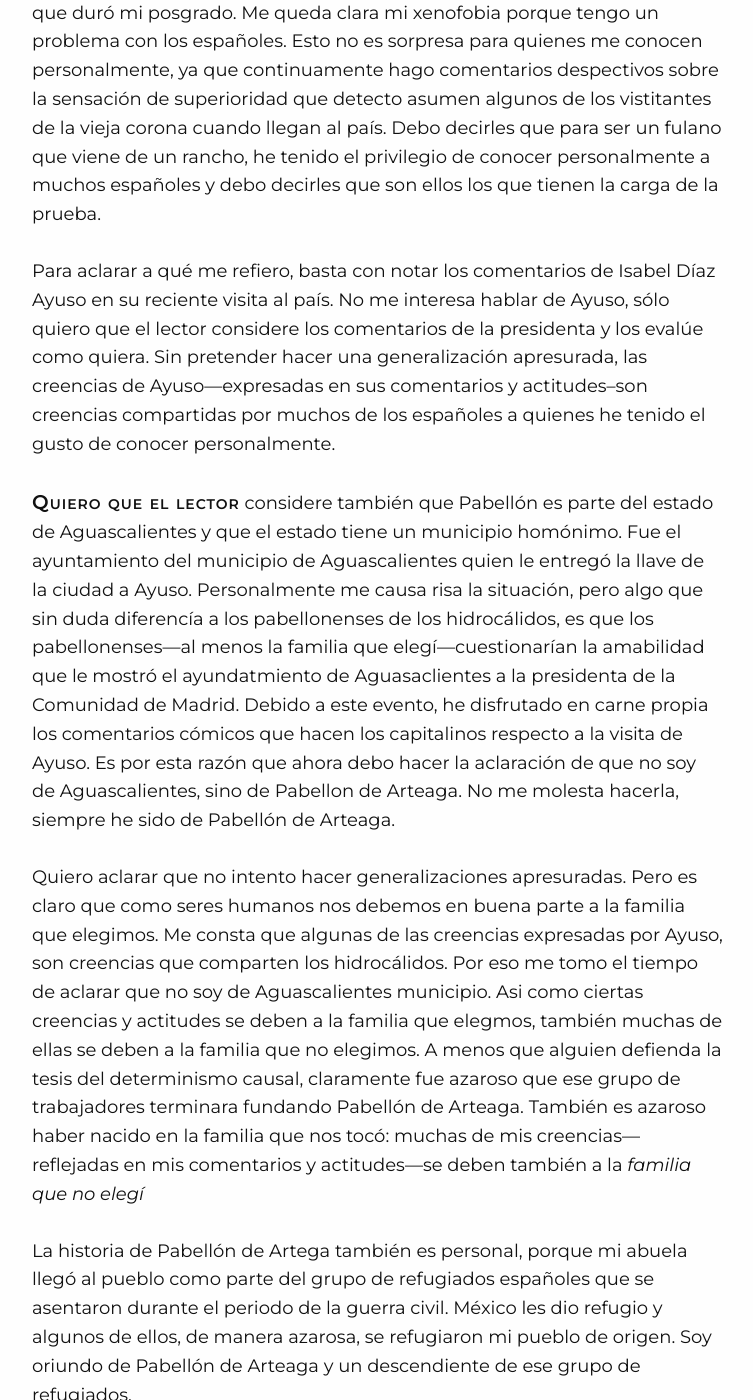
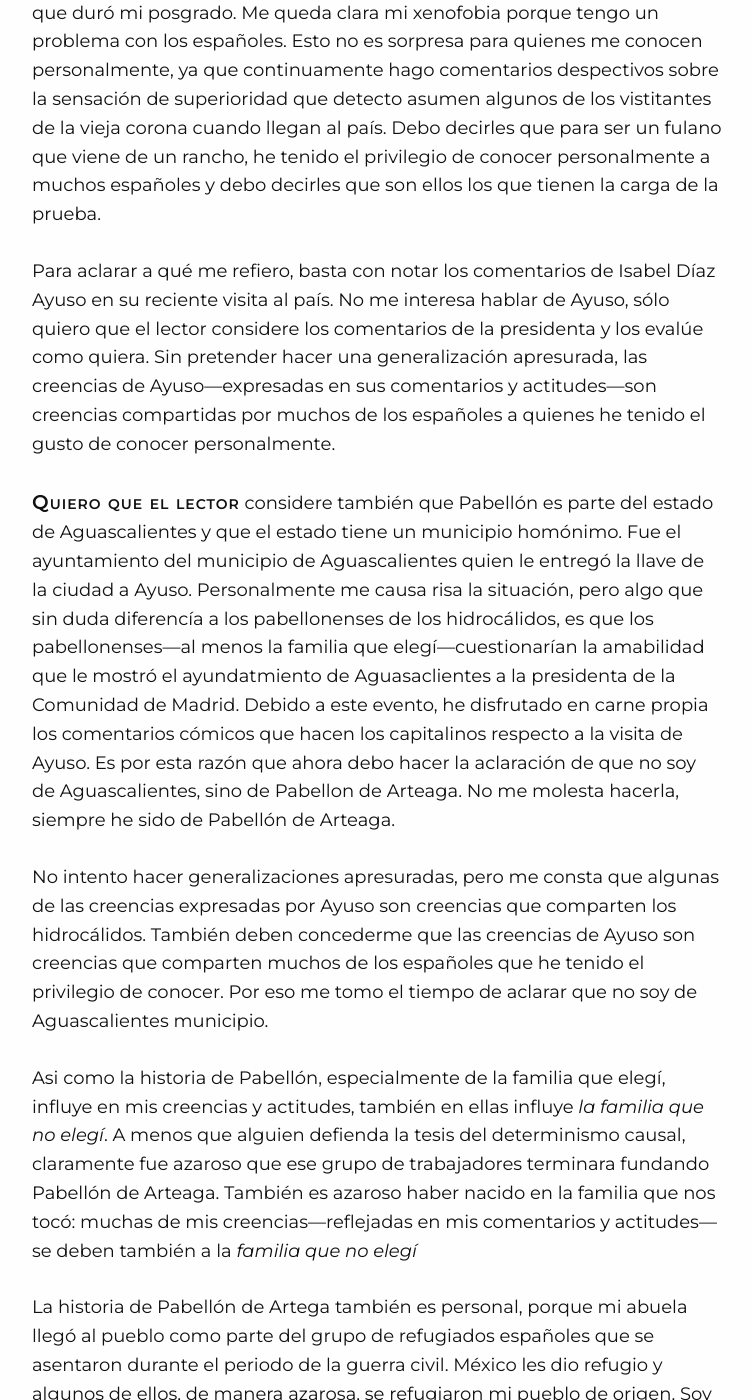
Before and after one commit to Oiuhukt/failosophy, a Jekyll site: the page built from _posts/2026-05-24-pabellondeart.md, in a window 1280 px wide and 1400 px high, scrolled down 3329 px. Shown: the whole window, without its empty margins (32-785 px from the left). Built offline with Jekyll 4.4.1, drawn with Linux system fonts in a browser that asks for light colours; some web fonts are replaced; some of the changed text lies outside the part shown.

Commit message:
nuevo post

```diff
--- a/_posts/2026-05-24-pabellondeart.md
+++ b/_posts/2026-05-24-pabellondeart.md
@@ -106,7 +105,7 @@ Para aclarar a qué me refiero, basta con notar los comentarios de Isabel Díaz
 en su reciente visita al país. No me interesa hablar de Ayuso, sólo quiero que el
 lector considere los comentarios de la presidenta y los evalúe como quiera. Sin
 pretender hacer una generalización apresurada, las creencias de Ayuso---expresadas en
-sus comentarios y actitudes--son creencias compartidas por muchos de los españoles a
+sus comentarios y actitudes---son creencias compartidas por muchos de los españoles a
 quienes he tenido el gusto de conocer personalmente.
 
 {% newthought 'Quiero que el lector' %} considere también que Pabellón es parte del
@@ -121,12 +120,12 @@ a la visita de Ayuso. Es por esta razón que ahora debo hacer la aclaración de
 soy de Aguascalientes, sino de Pabellon de Arteaga. No me molesta hacerla, siempre he
 sido de Pabellón de Arteaga.
 
-Quiero aclarar que no intento hacer generalizaciones apresuradas. Pero es claro que
-como seres humanos nos debemos en buena parte a la familia que elegimos. Me consta
-que algunas de las creencias expresadas por Ayuso, son creencias que comparten los
-hidrocálidos. Por eso me tomo el tiempo de aclarar que no soy de Aguascalientes
-municipio. Asi como ciertas creencias y actitudes se deben a la familia que elegmos,
-también muchas de ellas se deben a la familia que no elegimos. A menos que alguien
+No intento hacer generalizaciones apresuradas, pero me consta
+que algunas de las creencias expresadas por Ayuso son creencias que comparten los
+hidrocálidos. También deben concederme que las creencias de Ayuso son creencias que comparten muchos de los españoles que he tenido el privilegio de conocer. Por eso me tomo el tiempo de aclarar que no soy de Aguascalientes
+municipio.
+
+Asi como la historia de Pabellón, especialmente de la familia que elegí, influye en mis creencias y actitudes, también en ellas influye _la familia que no elegí_. A menos que alguien
 defienda la tesis del determinismo causal, claramente fue azaroso que ese grupo de
 trabajadores terminara fundando Pabellón de Arteaga. También es azaroso haber nacido
 en la familia que nos tocó: muchas de mis creencias---reflejadas en mis comentarios y
```
Also changed, not shown: other parts of _posts/2026-05-24-pabellondeart.md (+1 -2 lines).
